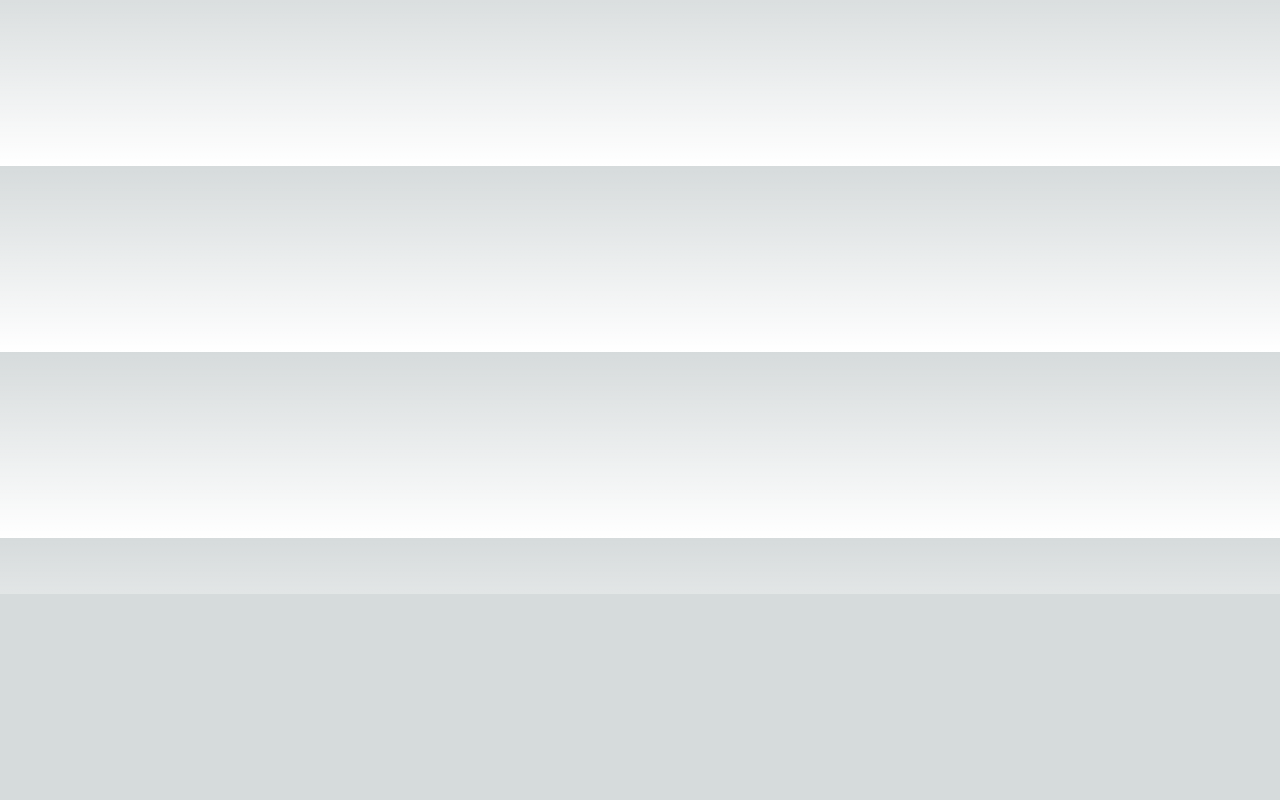
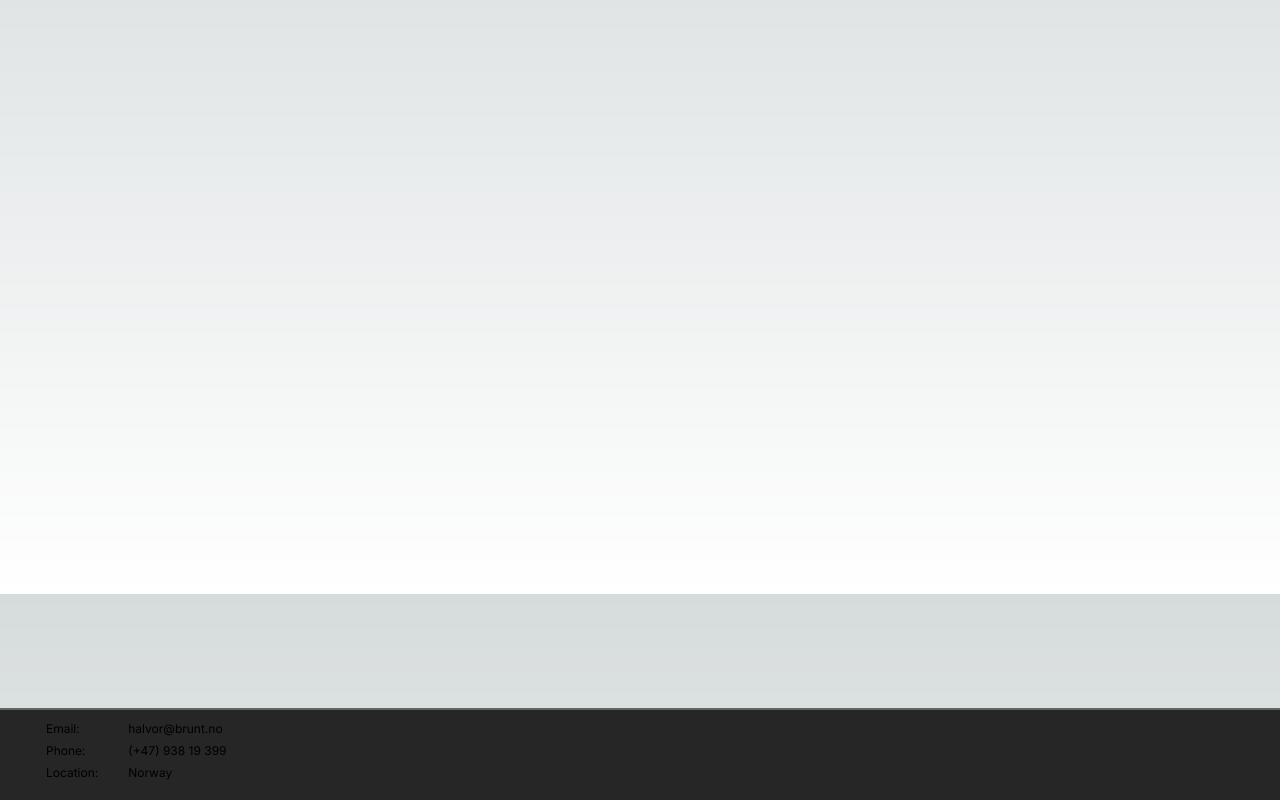
Before and after one commit to Halvor0808/my_website, a Next.js app in the folder website/: page /projects in a window 1280 px wide. Shown: the part 206-1006 px from the top of the page. Before the commit the page ends 800 px from the top, so only its background shows below. Built offline with nearby package versions, Linux system fonts and the light colour scheme.

Commit message:
Added footer stuck to bottom

```diff
--- /dev/null
+++ b/website/src/app/components/footer.jsx
@@ -0,0 +1,29 @@
+
+
+const Footer = () => {
+    return (
+        <footer className="text-xs mt-6">
+            <div className="bg-neutral-800 border-t-neutral-400/50 border-t-2 border-solid p-4 pt-2"> {/* h-16*/}
+                <table>
+                    <tbody>
+                    <tr>
+                        <td>Email: </td>
+                        <td><a href="mailto:halvor@brunt.no">halvor@brunt.no</a></td>
+                    </tr>
+                    <tr>
+                        <td>Phone: </td>
+                        <td>(+47) 938 19 399</td>
+                    </tr>
+                    <tr>
+                        <td>Location: </td>
+                        <td>Norway</td>
+                    </tr>
+                    </tbody>
+                </table>
+            </div>
+        </footer>
+    );
+}
+
+
+export default Footer;
--- a/website/src/app/globals.css
+++ b/website/src/app/globals.css
@@ -16,6 +16,10 @@
   }
 }
 
+body, html {
+  height: 100%;
+}
+
 body {
   font-family: monospace, monospace;
   color: rgb(var(--foreground-rgb));
@@ -25,4 +29,29 @@ body {
       rgb(var(--background-end-rgb))
     )
     rgb(var(--background-start-rgb));
+  display: flex;
+  flex-direction: column;
 }
+
+body > * {
+  flex: 1 0 auto;
+}
+
+footer {
+  display: block;
+  flex-shrink: 0;
+  margin-top: auto;
+}
+
+.projects-container{
+  height: 100%;
+}
+
+table {
+  border-collapse: separate;
+  border-spacing: 30px 0;
+}
+
+td {
+  padding: 3px 0;
+}
--- a/website/src/app/layout.js
+++ b/website/src/app/layout.js
@@ -1,6 +1,7 @@
 import './globals.css'
 import { Inter } from 'next/font/google'
 import NavList from './components/navList'
+import Footer from './components/footer'
 
 const inter = Inter({ subsets: ['latin'] })
 
@@ -15,15 +16,11 @@ export default function RootLayout({ children }) {
       <head>
         <meta name="viewport" content="width=device-width, initial-scale=1.0"></meta>
       </head>
-      <header>
+      <body className={inter.className}>
         <NavList />
-      </header>
-      <body className={inter.className}>
         {children}
+        <Footer />
       </body>
-      <footer>
-        {/* TODO */}
-      </footer>
     </html>
   )
 }
--- a/website/src/app/projects/page.js
+++ b/website/src/app/projects/page.js
@@ -2,7 +2,7 @@ import Project from "./project";
 
 export default function Projects() {
     return (
-      <div>
+      <div className="projects-container p-4">
         <h2>Projects:</h2>
         <div>
           <ul>
```
